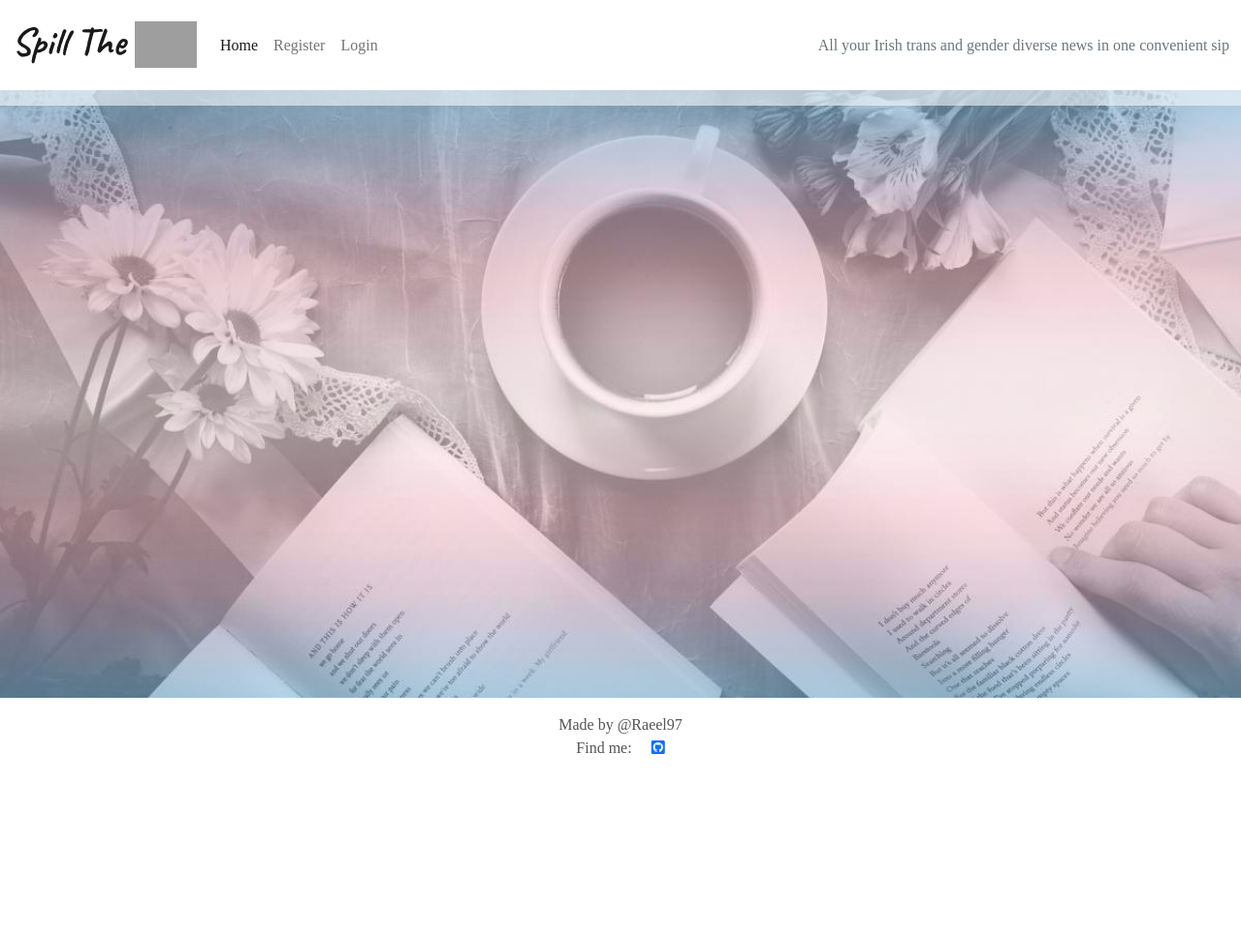
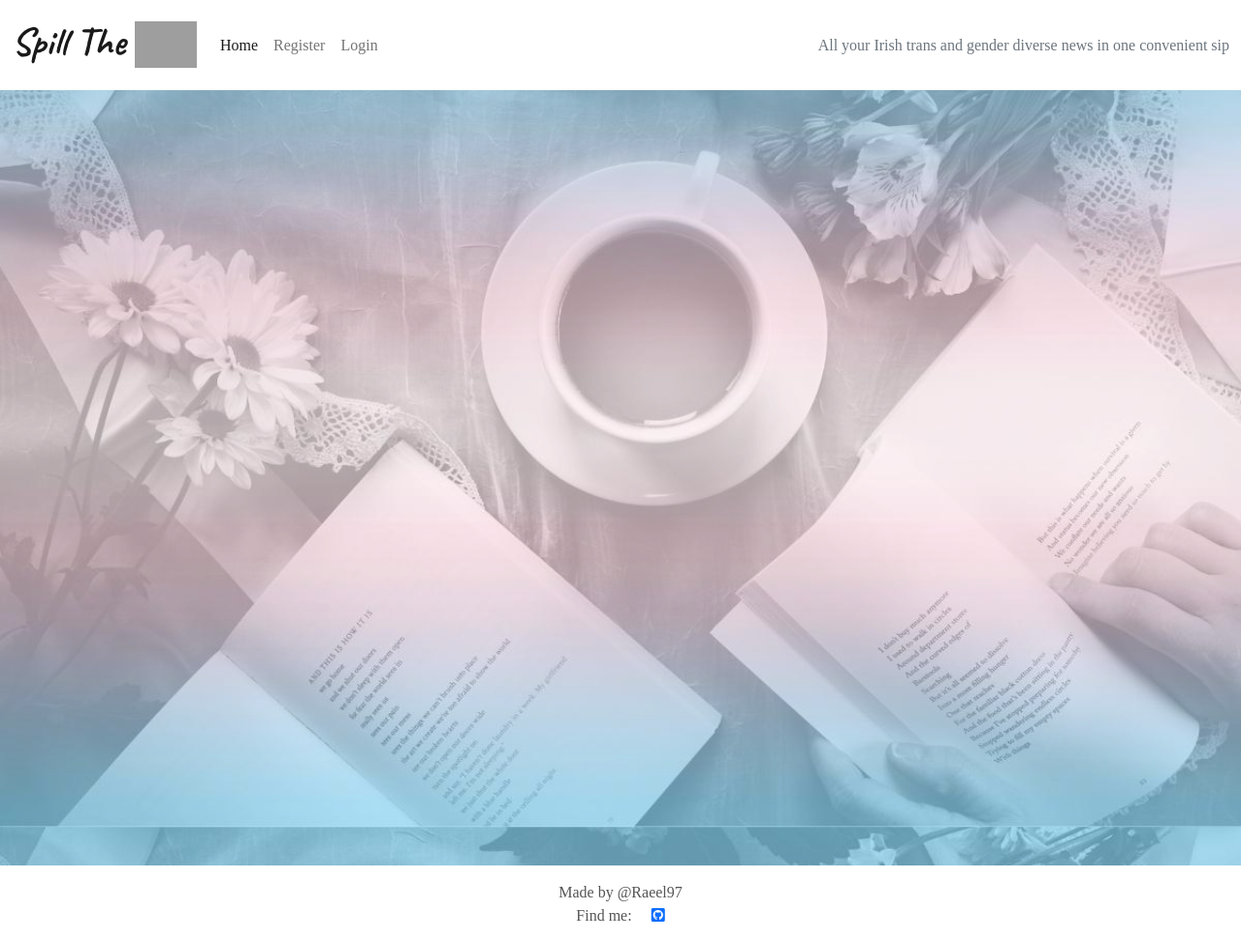
Before and after one commit to Code-Institute-Submissions/raeel97-spill-the-t_MarResub, a Django app: page / in a window 1280 px wide. Shown: the whole page at 97% size. Before the commit the page ends 778 px from the top, so only its background shows below. Run offline with Django 3.2, Linux system fonts and the light colour scheme; data that the repository does not hold is empty; grey boxes are pictures that could not be loaded.

Commit message:
tweaked main-bg to inherit height and be slightly less transparent and made pink border softer

```diff
--- a/static/css/style.css
+++ b/static/css/style.css
@@ -58,7 +58,8 @@ body {
 }
 
 .main-bg {
-    background-color: #f9fafc98;
+    background-color: #f9fafc36;
+    height: inherit;
 }
 
 .card {
@@ -67,7 +68,7 @@ body {
 }
 
 .card-body-view {
-    border: 3px solid #FF66C4;
+    border: 3px solid #ffa6dd9c;
     border-radius: 25px;
 }
 
```
